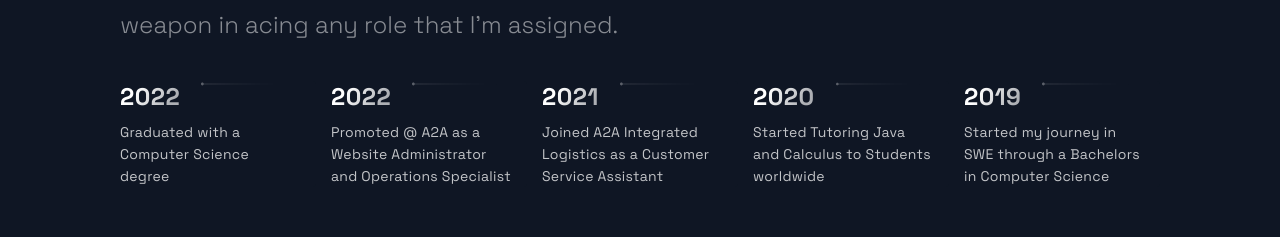
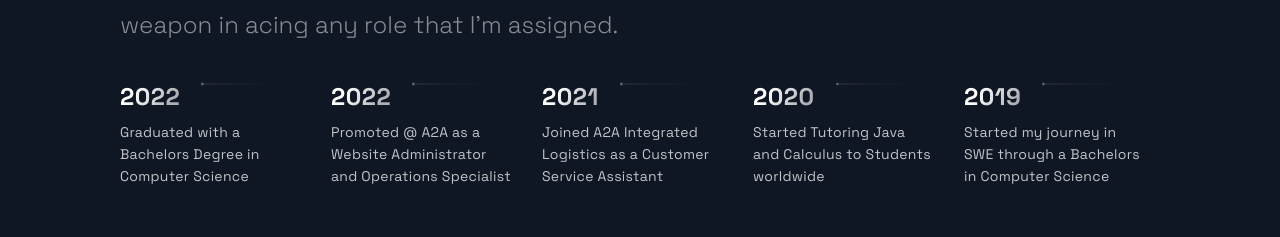
Before and after one commit to YasserShkeir/portfolio, a Next.js app: page / in a window 1280 px wide. Shown: the part 2321-2558 px from the top of the page. Built offline with nearby package versions, Linux system fonts and the light colour scheme.

Commit message:
commit on main

```diff
--- a/src/constants/timelineData.js
+++ b/src/constants/timelineData.js
@@ -1,7 +1,7 @@
 export const timelineData = [
   {
     year: 2022,
-    text: "Graduated with a Computer Science degree",
+    text: "Graduated with a Bachelors Degree in Computer Science",
   },
   {
     year: 2022,
```
